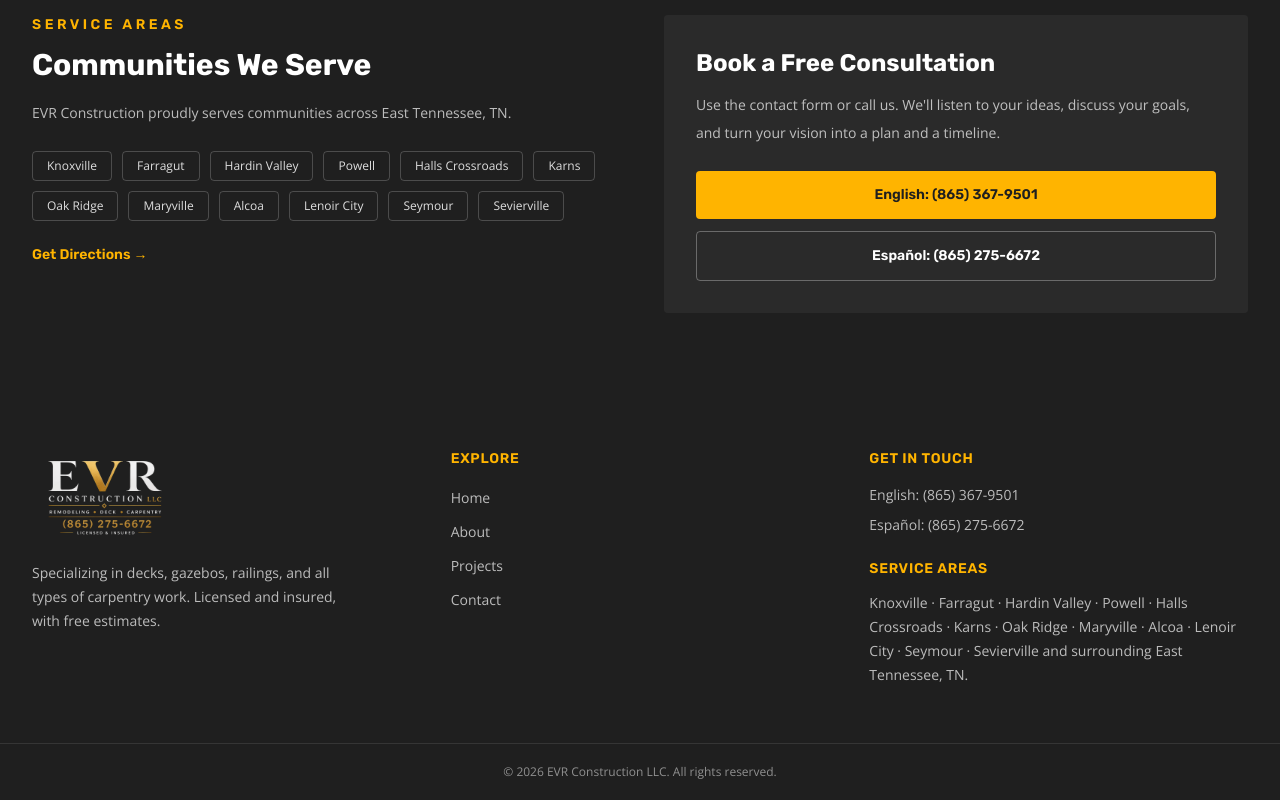
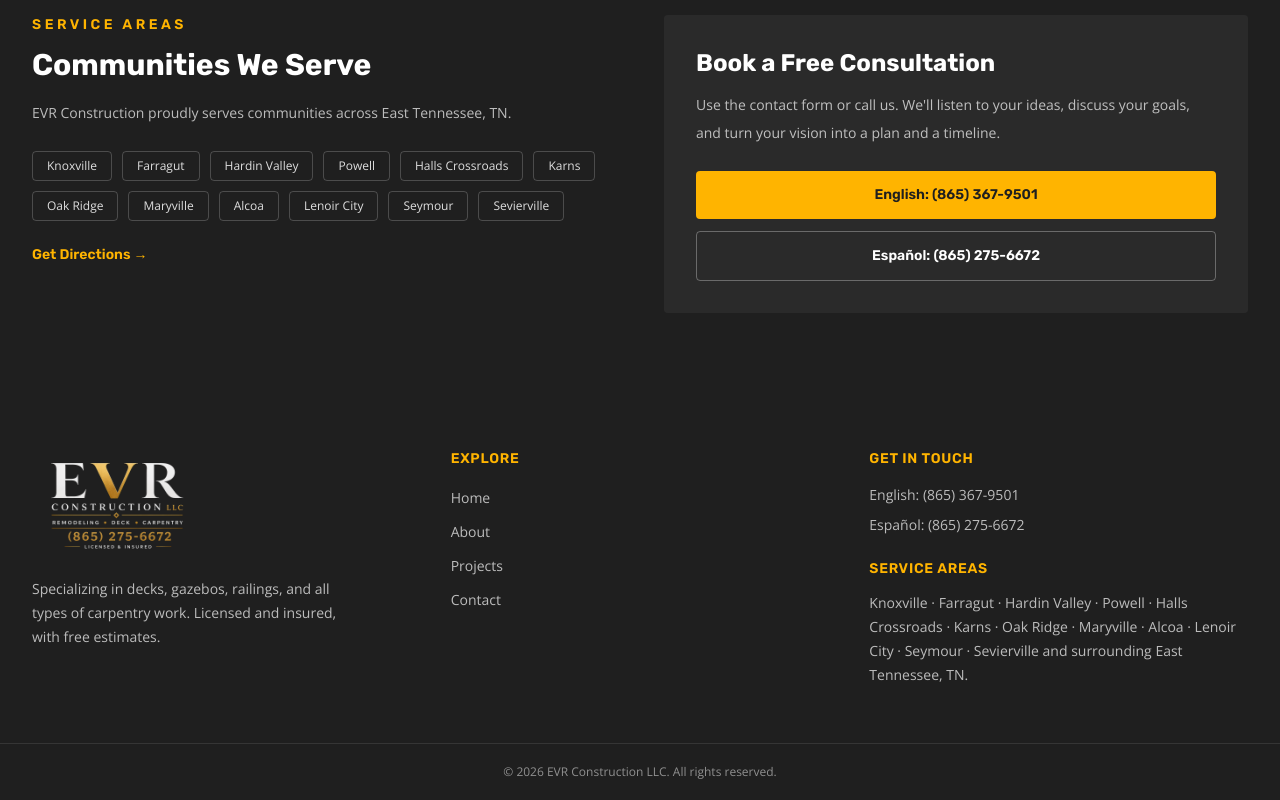
Before and after one commit to evrconstruction/evrconstruction, a Next.js app: page / in a window 1280 px wide. Shown: the part 3033-3833 px from the top of the page. Built offline with nearby package versions, Linux system fonts and the light colour scheme.

Commit message:
style: enlarge footer logo to h-28

```diff
--- a/src/components/site/Footer.tsx
+++ b/src/components/site/Footer.tsx
@@ -10,9 +10,9 @@
           <Image
             src="/brand/logo.png"
             alt={`${SITE.name} logo`}
-            width={260}
-            height={173}
-            className="h-24 w-auto"
+            width={320}
+            height={213}
+            className="h-28 w-auto"
           />
           <p className="mt-4 max-w-xs text-sm leading-6 text-white/70">
             Specializing in decks, gazebos, railings, and all types of
```
